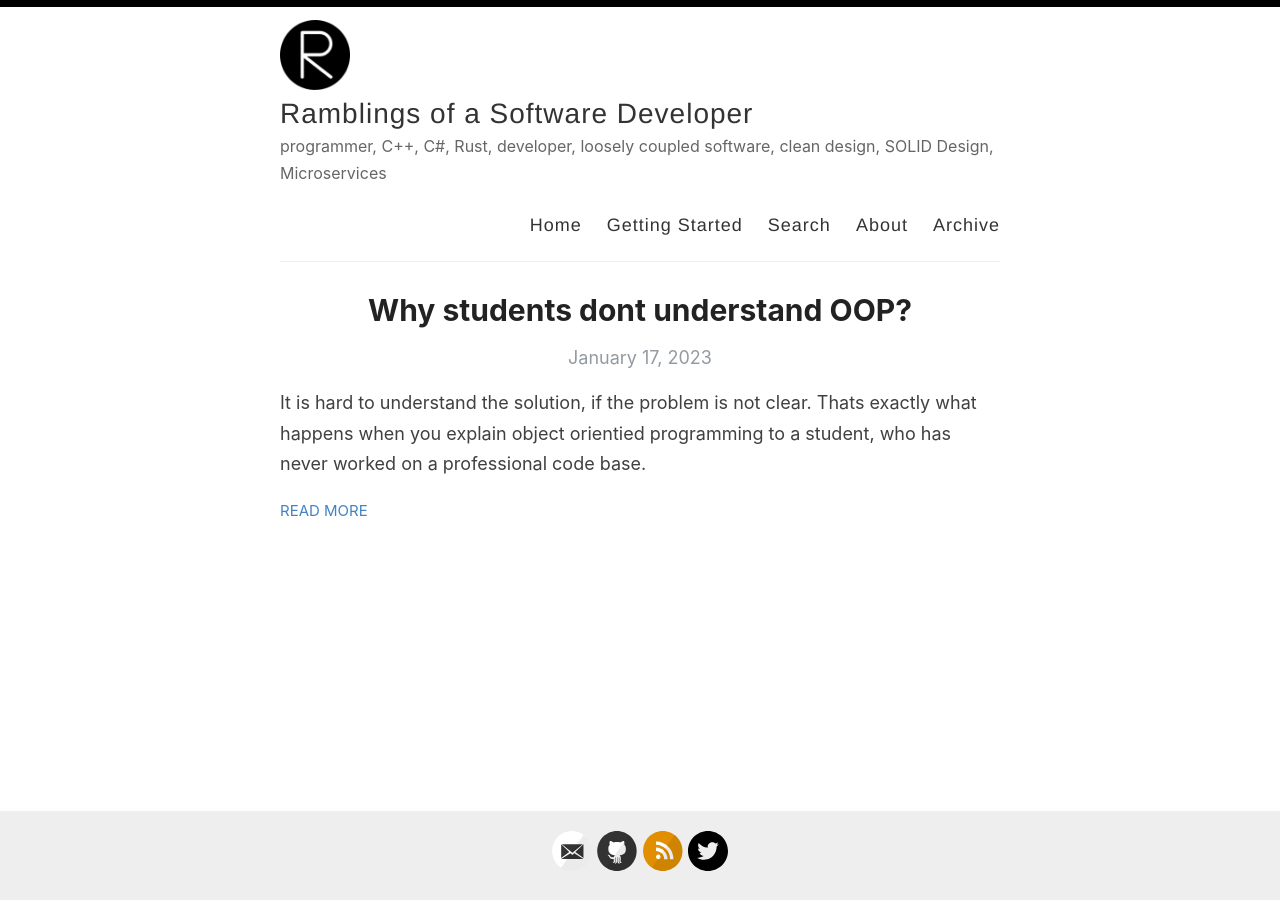
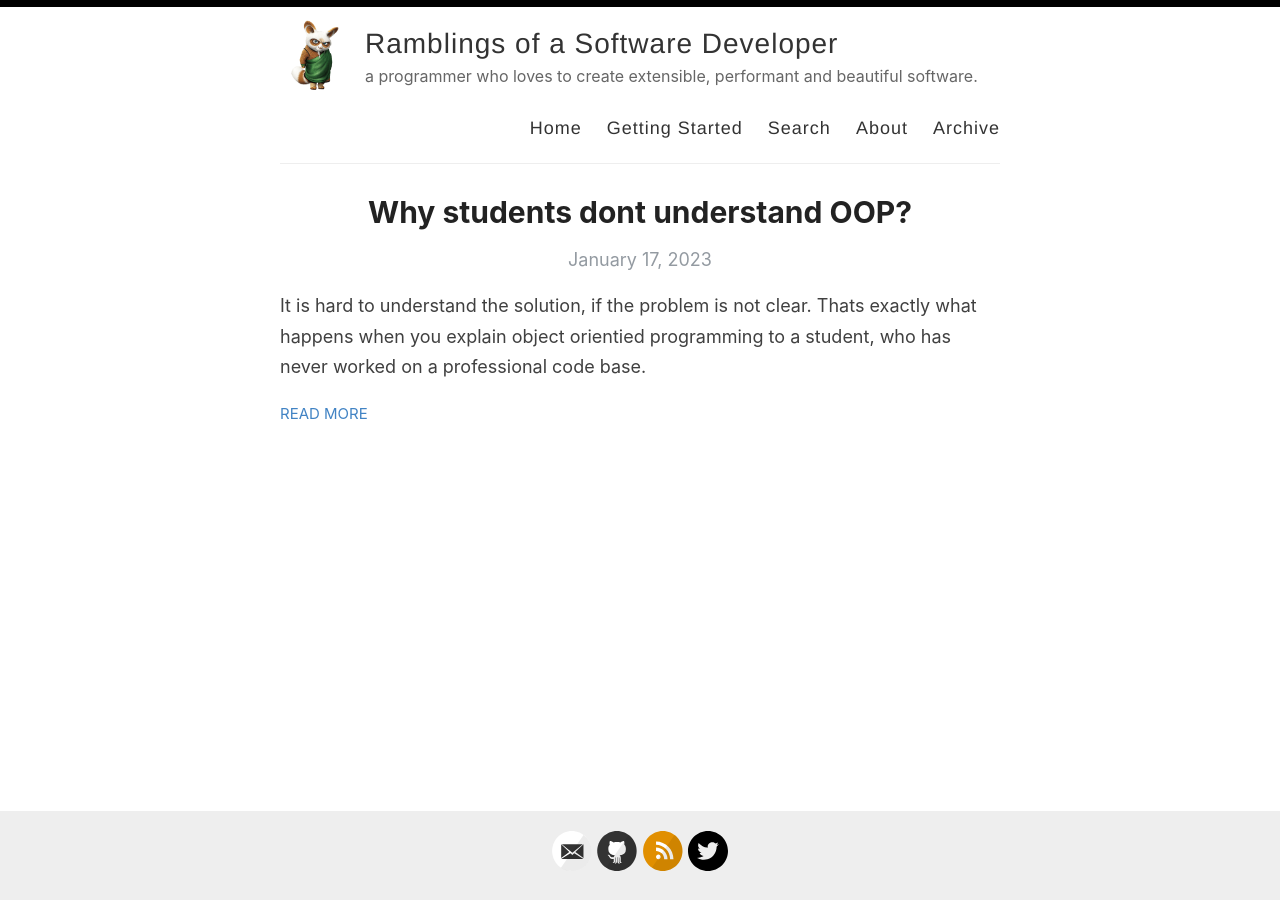
Before and after one commit to happy2code/happy2code.githiub.io, a Jekyll site: the page built from index.html, in a window 1280 px wide. Built offline with Jekyll 4.4.1, drawn with Linux system fonts in a browser that asks for light colours; the list of posts is cut into pages by our own code.

Commit message:
Few updates to profile

```diff
--- a/_config.yml
+++ b/_config.yml
@@ -9,10 +9,10 @@ name: Ramblings of a Software Developer
 author: Senthilvel Samatharman
 
 # Short bio or description (displayed in the header)
-description: programmer, C++, C#, Rust, developer, loosely coupled software, clean design, SOLID Design, Microservices
+description: a programmer who loves to create extensible, performant and beautiful software.
 
 # URL of your avatar or profile pic (you could use your GitHub profile pic)
-avatar: /images/reverie.png
+avatar: /images/shifu.png
 
 #
 # Flags below are optional
```
Also changed, not shown: images/shifu.png (added).
